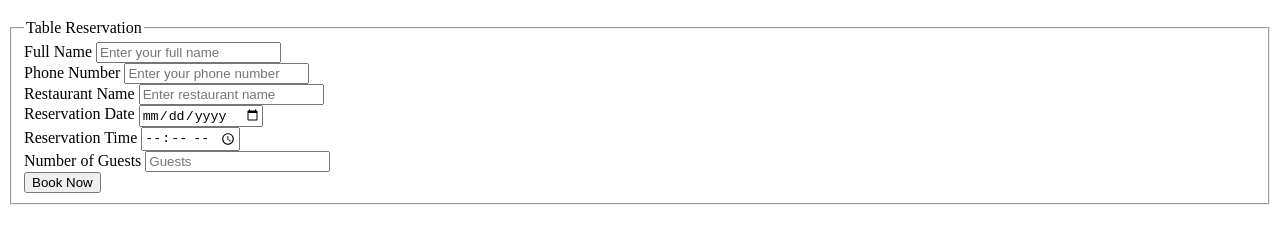
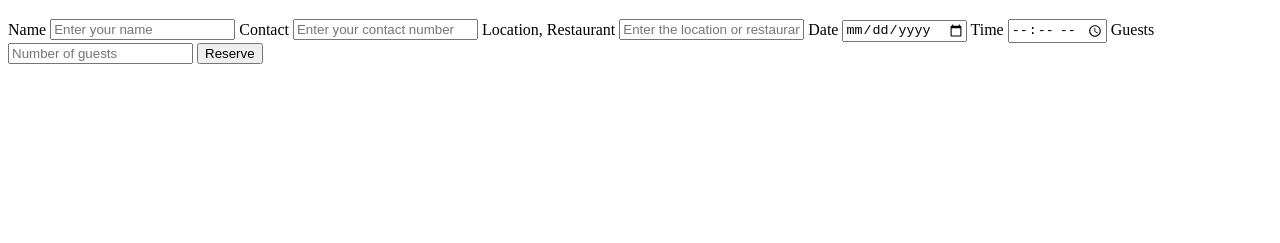
Before and after one commit to AdwitiyaPandey/Resturant-Table-Reservation, a plain HTML site: page table.html in a window 1280 px wide. Shown: the part 61-304 px from the top of the page. Drawn offline with Linux system fonts and the light colour scheme.

Commit message:
Update table.html

```diff
--- a/table.html
+++ b/table.html
@@ -9,43 +9,27 @@
 <body>
   <div class="container">
     <h1>Dine Reserve</h1>
-    <form>
-  <fieldset>
-    <legend>Table Reservation</legend>
+     <form>
+      <label for="name">Name</label>
+      <input type="text" id="name" name="name" placeholder="Enter your name" required>
 
-    <div>
-      <label for="name">Full Name</label>
-      <input type="text" id="name" name="name" placeholder="Enter your full name" required>
-    </div>
+      <label for="contact">Contact</label>
+      <input type="tel" id="contact" name="contact" placeholder="Enter your contact number" required>
 
-    <div>
-      <label for="contact">Phone Number</label>
-      <input type="tel" id="contact" name="contact" placeholder="Enter your phone number" pattern="[0-9]{10}" required>
-    </div>
+      <label for="location">Location, Restaurant</label>
+      <input type="text" id="location" name="location" placeholder="Enter the location or restaurant" required>
 
-    <div>
-      <label for="restaurant">Restaurant Name</label>
-      <input type="text" id="restaurant" name="restaurant" placeholder="Enter restaurant name" required>
-    </div>
+      <label for="date">Date</label>
+      <input type="date" id="date" name="date" required>
 
-    <div>
-      <label for="date">Reservation Date</label>
-      <input type="date" id="date" name="date" required>
-    </div>
+      <label for="time">Time</label>
+      <input type="time" id="time" name="time" required>
 
-    <div>
-      <label for="time">Reservation Time</label>
-      <input type="time" id="time" name="time" required>
-    </div>
+      <label for="guests">Guests</label>
+      <input type="number" id="guests" name="guests" placeholder="Number of guests" min= "1" required>
 
-    <div>
-      <label for="guests">Number of Guests</label>
-      <input type="number" id="guests" name="guests" placeholder="Guests" min="1" required>
-    </div>
-
-    <button type="submit">Book Now</button>
-  </fieldset>
-</form>
+      <button type="submit">Reserve</button>
+    </form>
 
   </div>
 </body>
```
